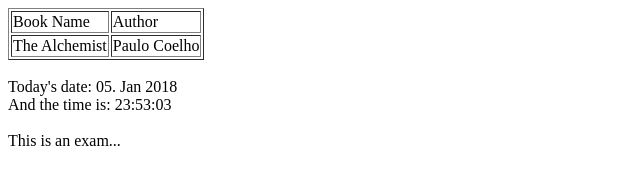
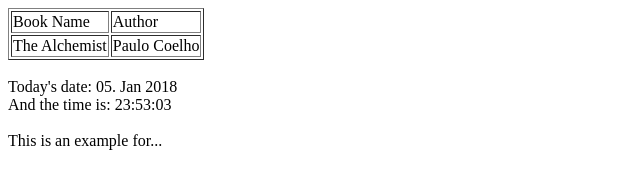
Before and after one commit to markuskreth/angularjs-demo, a plain HTML site: page WebContent/index.html in a window 1280 px wide. Shown: the full height of the page, 0-640 px from the left. Drawn offline with Linux system fonts and the light colour scheme.

Commit message:
text length test

```diff
--- a/WebContent/index.html
+++ b/WebContent/index.html
@@ -29,7 +29,7 @@
     {{now | date:'dd. MMM yyyy'}} <br>
     And the time is:
     {{now | date:'HH:mm:ss'}} <br> <br>
-    {{ 'This is an example for a long long test' | truncate:18 }}
+    {{ 'This is an example for a long long test' | truncate:25 }}
     </div>
 </body>
 </html>
```
